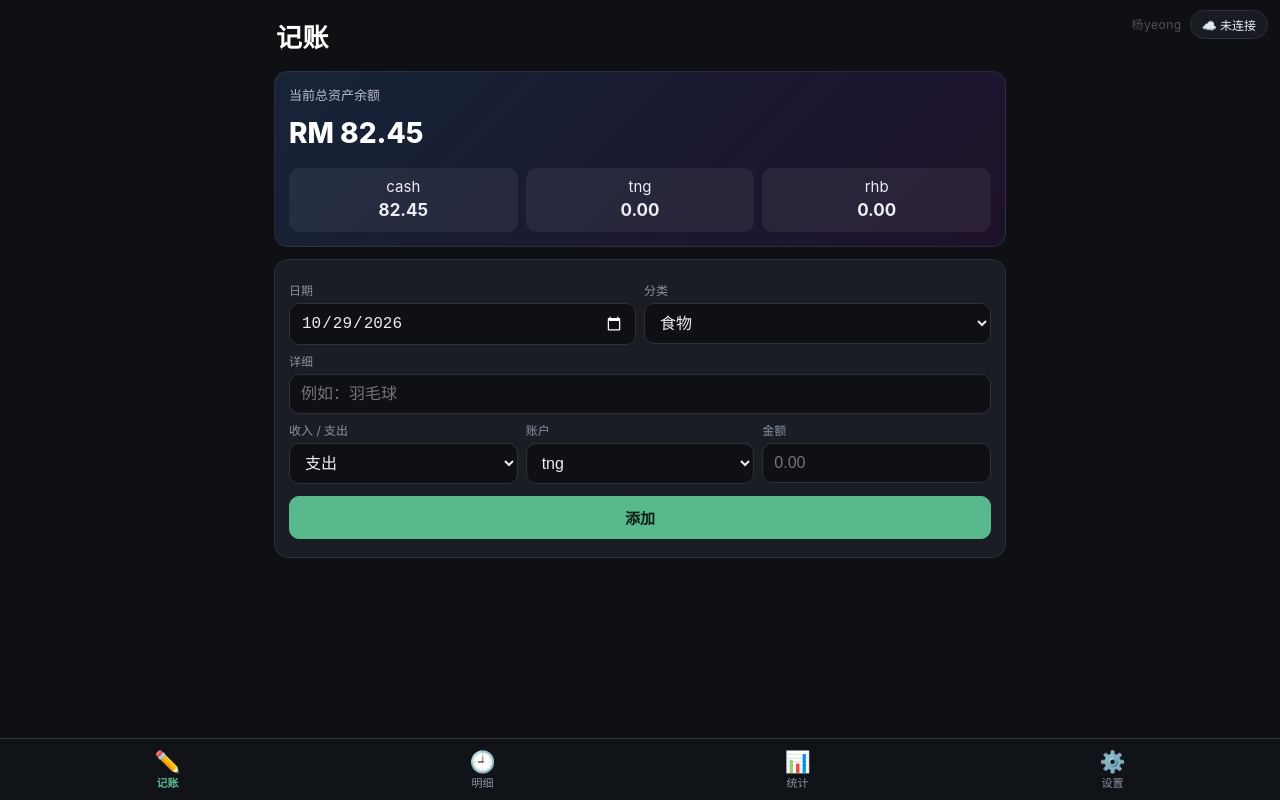
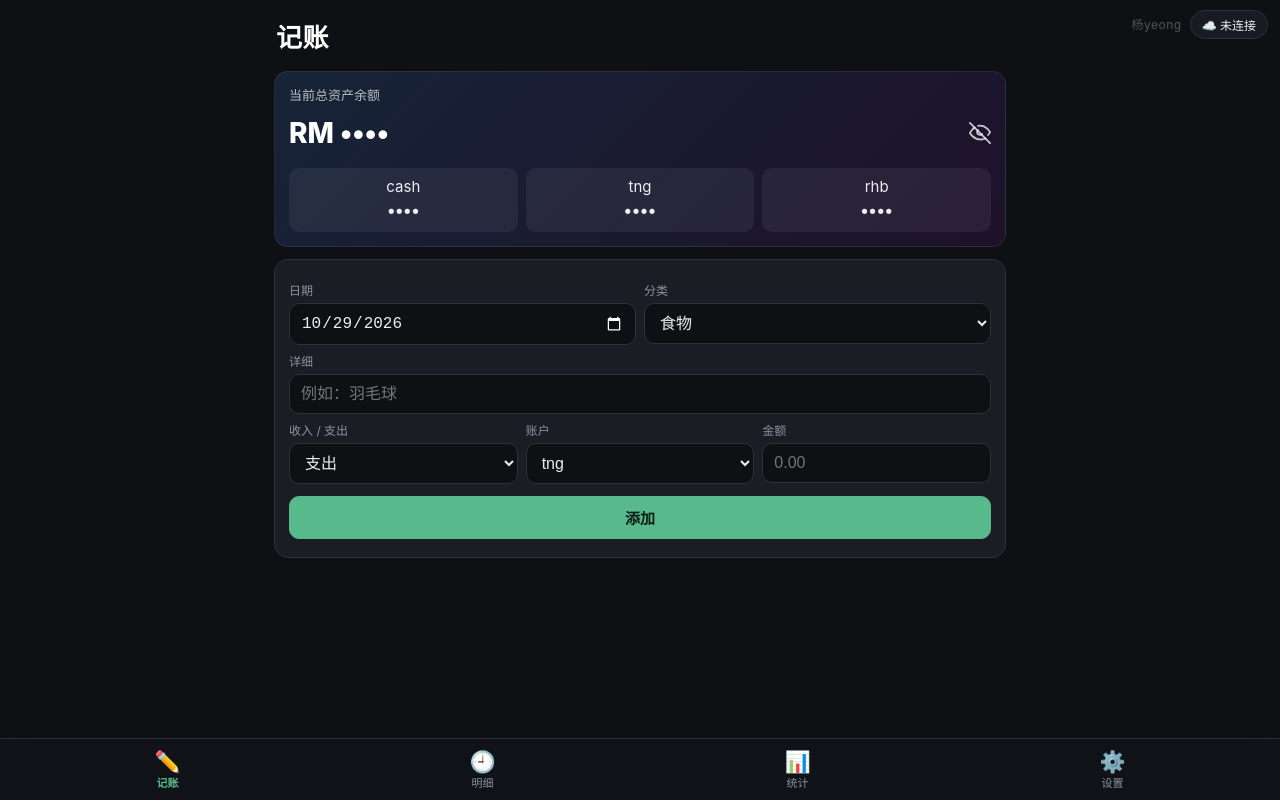
Before and after one commit to yeong15893/saving, a plain HTML site: page index.html in a window 1280 px wide. Drawn offline with Linux system fonts and the light colour scheme.

Commit message:
Add files via upload

```diff
--- a/index.html
+++ b/index.html
@@ -36,6 +36,8 @@ input,select{width:100%;padding:10px 11px;border:1px solid var(--line);border-ra
 .wm{font-size:12px;letter-spacing:.5px;color:rgba(255,255,255,.28);white-space:nowrap}
 .sync{pointer-events:auto;border:1px solid var(--line);background:rgba(26,29,35,.92);color:var(--fg);border-radius:999px;padding:5px 11px;font-size:12px;cursor:pointer}
 .syline{white-space:pre-line;font-size:13px;color:var(--mut);margin:0 0 8px}
+.eye{background:transparent;border:0;color:rgba(255,255,255,.75);padding:6px;margin-right:-6px;border-radius:50%;cursor:pointer;line-height:0}
+.eye:active{background:rgba(255,255,255,.14)}
 .crow{display:flex;align-items:center;gap:10px;padding:10px 0;border-top:1px solid var(--line)}
 .crow:first-of-type{border-top:0}
 .crow .nm{flex:1;min-width:0;font-weight:600}
@@ -106,7 +108,10 @@ details.more summary::-webkit-details-marker{display:none}
 <section id="p-add">
 <div class="card" style="background:linear-gradient(135deg,#162438 0%,#1e112a 100%);border:1px solid rgba(255,255,255,0.08);">
   <div style="font-size:13px;color:rgba(255,255,255,0.7);">当前总资产余额</div>
-  <div id="top-total-bal" style="font-size:28px;font-weight:800;margin:6px 0 14px;color:#fff;">RM 0.00</div>
+  <div style="display:flex;align-items:center;justify-content:space-between;gap:8px;margin:6px 0 14px">
+    <div id="top-total-bal" style="font-size:28px;font-weight:800;color:#fff;">RM ••••</div>
+    <button id="eyebtn" class="eye" type="button" aria-label="显示/隐藏余额"></button>
+  </div>
   <div class="bal" id="top-account-bal"></div>
 </div>
 <div class="card">
@@ -220,6 +225,12 @@ function fillSelect(el,val,hideTr){
   el.innerHTML=h;el.value=val||'';if(!val)el.selectedIndex=0;
 }
 
+var HIDE=true; // 每次打开 app 默认隐藏余额，点眼睛才显示
+function eyeSVG(open){
+  var a='<svg width="22" height="22" viewBox="0 0 24 24" fill="none" stroke="currentColor" stroke-width="2" stroke-linecap="round" stroke-linejoin="round">';
+  return open?a+'<path d="M1 12s4-7 11-7 11 7 11 7-4 7-11 7S1 12 1 12z"/><circle cx="12" cy="12" r="3"/></svg>':
+    a+'<path d="M17.94 17.94A10.07 10.07 0 0 1 12 19c-7 0-11-7-11-7a18.45 18.45 0 0 1 5.06-5.94M9.9 4.24A9.12 9.12 0 0 1 12 4c7 0 11 7 11 7a18.5 18.5 0 0 1-2.16 3.19m-6.72-1.07a3 3 0 1 1-4.24-4.24"/><line x1="1" y1="1" x2="23" y2="23"/></svg>';
+}
 function renderForm(){
   var cur=$('#fc').value;fillSelect($('#fc'),cur,true);
   var b='',totalBal=0;
@@ -227,9 +238,10 @@ function renderForm(){
     var v=+S.open[a]||0;
     S.entries.forEach(function(e){if(e.a===a)v+=e.t==='in'?e.m:-e.m});
     totalBal+=v;
-    b+='<div>'+a+'<b class="'+(v<0?'out':'')+'">'+money(v)+'</b></div>';
+    b+='<div>'+a+'<b class="'+(!HIDE&&v<0?'out':'')+'">'+(HIDE?'••••':money(v))+'</b></div>';
   });
-  $('#top-total-bal').textContent='RM '+fmt(totalBal);
+  $('#top-total-bal').textContent=HIDE?'RM ••••':'RM '+fmt(totalBal);
+  $('#eyebtn').innerHTML=eyeSVG(!HIDE);$('#eyebtn').setAttribute('aria-pressed',HIDE?'false':'true');
   $('#top-account-bal').innerHTML=b;
 }
 
@@ -489,6 +501,7 @@ function range(r){
 
 document.addEventListener('click',function(ev){
   var t=ev.target,el;
+  if(t.closest('#eyebtn')){HIDE=!HIDE;renderForm();return}
   if(t.closest('#syncchip')){if(SY.cid&&SY.connected)sync(true);else tab('settings');return}
   if(t.closest('#sycon')){var cv=$('#cid').value.trim();if(!cv){syMsg='请先粘贴 Google 客户端 ID';renderSyncUI();return}
     if(cv!==SY.cid){SY.cid=cv;tokClient=null;TOK=null;SY.connected=false;SY.fileId=''}saveSY();sync(true);return}
```
